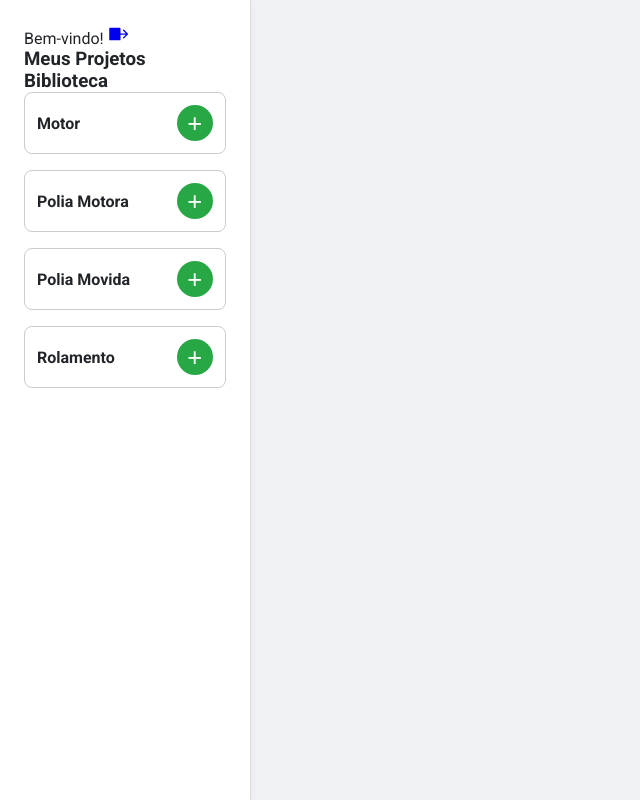
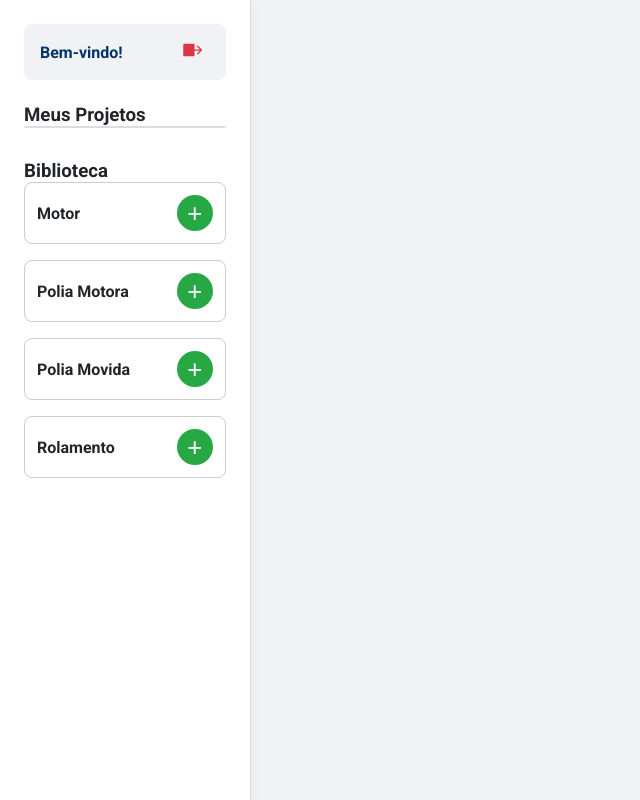
Before and after one commit to Jonathan0078/Dockerfile-, a Flask app: page /dashboard in a window 1280 px wide. Shown: the whole page, without its empty margins (0-640 px from the left). Run offline with Flask 3, Linux system fonts and the light colour scheme; the visitor is signed in with stand-in values (Sample User, id 1); some libraries are stand-ins or nearby versions.

Commit message:
Update style.css

```diff
--- a/static/style.css
+++ b/static/style.css
@@ -100,3 +100,58 @@
     color: #721c24;
     border: 1px solid #f5c6cb;
 }
+
+/* --- PAINEL DO USUÁRIO E PROJETOS --- */
+.user-panel {
+    display: flex;
+    justify-content: space-between;
+    align-items: center;
+    padding: 0.5rem 1rem;
+    margin-bottom: 1.5rem;
+    background-color: var(--cor-fundo);
+    border-radius: 8px;
+}
+
+#welcome-message {
+    font-weight: bold;
+    color: var(--cor-primaria);
+}
+
+.btn-logout {
+    background: none;
+    border: none;
+    cursor: pointer;
+    color: var(--cor-erro);
+    padding: 0.5rem;
+}
+.btn-logout:hover {
+    color: #a71d2a;
+}
+
+#projects-panel {
+    margin-bottom: 2rem;
+}
+
+#project-list {
+    list-style: none;
+    padding: 0;
+    max-height: 200px;
+    overflow-y: auto;
+    border: 1px solid #ddd;
+    border-radius: 5px;
+}
+
+#project-list li {
+    padding: 0.75rem 1rem;
+    cursor: pointer;
+    border-bottom: 1px solid #eee;
+    transition: background-color 0.2s;
+}
+
+#project-list li:hover {
+    background-color: var(--cor-fundo);
+}
+
+#project-list li:last-child {
+    border-bottom: none;
+}
```
